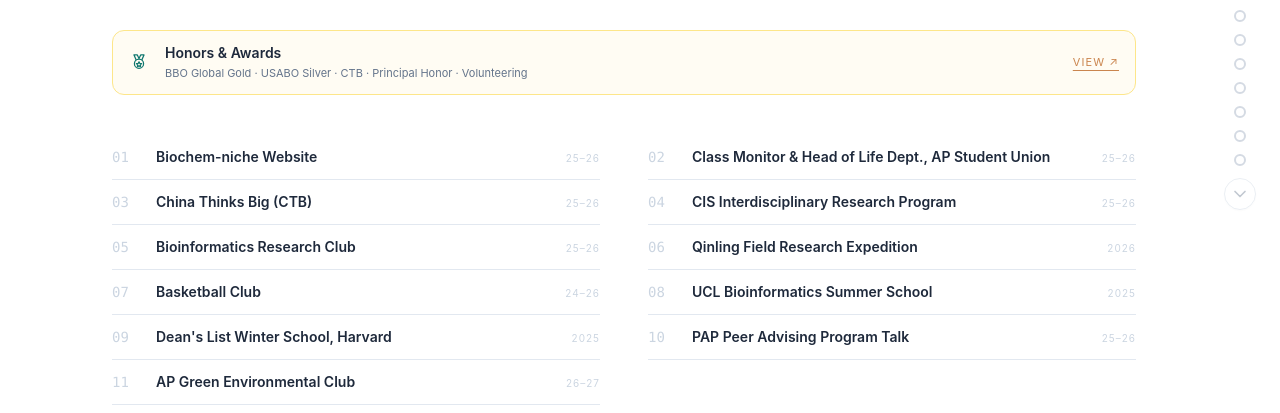
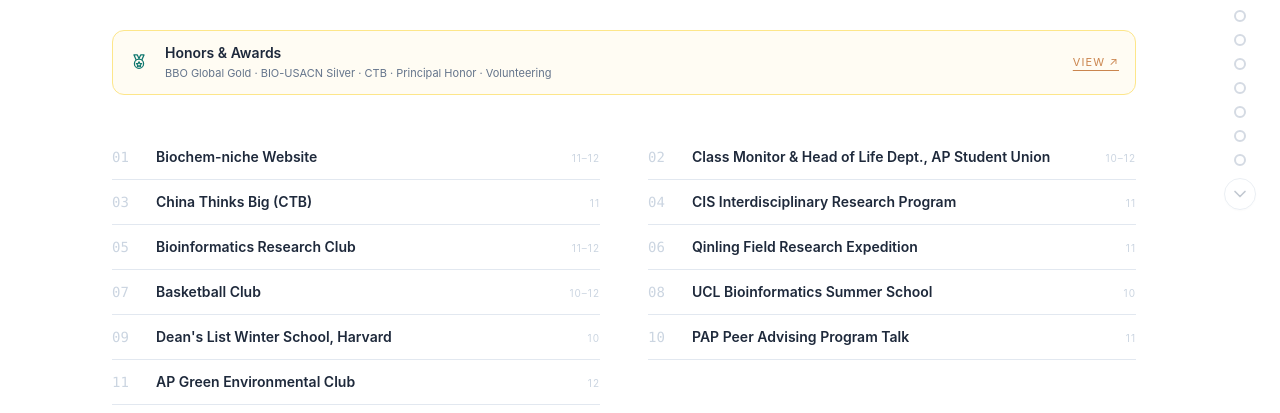
Before and after one commit to Bio-innovator/biochem-V2, a Next.js app: page /about in a window 1280 px wide. Shown: the part 384-797 px from the top of the page. Built offline with nearby package versions, Linux system fonts and the light colour scheme.

Commit message:
align honors & activities with final Common App: BIO-USACN/CTB levels, grade-based dates, principal honor certificate

```diff
--- a/app/about/page.tsx
+++ b/app/about/page.tsx
@@ -76,7 +76,7 @@ interface Activity {
 
 interface Honor {
   index: string;
-  level: 'international' | 'national' | 'school';
+  level: 'international' | 'national' | 'regional' | 'school';
   nameZh: string;
   nameEn: string;
   gradeZh: string;
@@ -105,28 +105,28 @@ const honors: Honor[] = [
   },
   {
     index: '02',
-    level: 'international',
-    nameZh: '美国生物奥林匹克（USA-China 赛区）2026 · 全国银奖',
-    nameEn: 'China National Silver, USABO (BioOlympiad Initiative USA-China) 2026',
+    level: 'national',
+    nameZh: 'BIO-USACN（原 USABO）· 全国银奖',
+    nameEn: 'National Silver Award, BIO-USACN (formerly USABO)',
     gradeZh: '11 年级',
     gradeEn: 'Grade 11',
     descZh:
-      'USABO 以全英文考核大学先修水平的生物学，覆盖从分子到生态的全部主线；全国银奖为国际赛道奖项。',
+      'BIO-USACN（原 USABO）以全英文考核大学先修水平的生物学，覆盖从分子到生态的全部主线；全国银奖授予成绩位列前茅的选手。',
     descEn:
-      'The USA Biology Olympiad tests college-level biology entirely in English, from molecules to ecosystems; the National Silver Award belongs to the international track.',
+      'BIO-USACN (formerly USABO) tests college-level biology entirely in English, from molecules to ecosystems; the National Silver Award recognizes top-scoring contestants.',
     links: [{ kind: 'pdf', href: '/assets/usabo-cert', labelZh: '获奖证书', labelEn: 'Certificate' }],
   },
   {
     index: '03',
-    level: 'national',
-    nameZh: 'CTB Regional High Distinction · 生命科学与健康赛道',
-    nameEn: 'CTB Regional High Distinction — Life Sciences & Health',
+    level: 'regional',
+    nameZh: 'CTB Regional High Distinction · 全国总决赛创新赛道（生命科学与健康）',
+    nameEn: 'CTB Regional High Distinction, National Finals: Innovation Track — Life Sciences & Health',
     gradeZh: '11 年级',
     gradeEn: 'Grade 11',
     descZh:
-      '凭乳糖不耐受研究项目获 CTB Regional High Distinction（全国论坛华北区团队二等奖）——该奖项为国家级，属生命科学与健康赛道；论文以共同第一作者身份发表于期刊《进展》。',
+      '凭乳糖不耐受研究项目获 CTB Regional High Distinction（全国论坛华北区团队二等奖），属全国总决赛创新赛道 · 生命科学与健康方向；论文以共同第一作者身份发表于期刊《进展》。',
     descEn:
-      'CTB Regional High Distinction at the national forum — a national-level award in the Life Sciences & Health track — for our lactose-intolerance research, published in Advance as co-first author.',
+      'CTB Regional High Distinction at the National Finals (Innovation Track, Life Sciences & Health) for our lactose-intolerance research, published in Advances as co-first author.',
     links: [
       { kind: 'pdf', href: '/assets/ctb-paper', labelZh: '发表论文', labelEn: 'Published paper' },
       { kind: 'pdf', href: '/assets/ctb-regional-award', labelZh: '获奖证书：Regional High Distinction', labelEn: 'Award certificate: Regional High Distinction' },
@@ -145,6 +145,7 @@ const honors: Honor[] = [
       '校内最高荣誉，授予毕业年级在学术、课外活动与品格三方面均位列前 10% 的学生，于学年末综合评定。',
     descEn:
       'The school\u2019s highest honor, awarded at year-end to seniors in the top 10% across academics, extracurriculars, and character.',
+    links: [{ kind: 'pdf', href: '/assets/principal-cert', labelZh: '获奖证书', labelEn: 'Certificate' }],
   },
   {
     index: '05',
@@ -170,9 +171,9 @@ const activities: Activity[] = [
     tagEn: 'Full-stack · Education',
     nameZh: '生物学习网站开发和推广',
     nameEn: 'Biochem-niche Website',
-    yearShort: '25–26',
-    timeZh: '2025.09 至今 · 持续迭代',
-    timeEn: 'Sep 2025 – Present · Continuously iterating',
+    yearShort: '11–12',
+    timeZh: '11–12 年级 · 持续迭代',
+    timeEn: 'Grades 11–12 · Continuously iterating',
     roleZh: '创建者 · 独立开发者与运营者',
     roleEn: 'Founder & solo developer',
     introZh:
@@ -198,9 +199,9 @@ const activities: Activity[] = [
     tagEn: 'Leadership · Service',
     nameZh: '班长 · AP 学生会生活部长',
     nameEn: 'Class Monitor & Head of Life Dept., AP Student Union',
-    yearShort: '25–26',
-    timeZh: '2025.03 至今 · 已连任',
-    timeEn: 'Mar 2025 – Present · Re-elected',
+    yearShort: '10–12',
+    timeZh: '10–12 年级 · 已连任',
+    timeEn: 'Grades 10–12 · Re-elected',
     roleZh: '班长（统筹班委团队）；生活部长（牵头 AP 年级卫生管理）',
     roleEn: 'Class monitor; Dept. head in the student union',
     introZh:
@@ -218,15 +219,15 @@ const activities: Activity[] = [
     tagEn: 'Research · Innovation',
     nameZh: 'CTB 全球青年研究创新论坛',
     nameEn: 'China Thinks Big (CTB)',
-    yearShort: '25–26',
-    timeZh: '2025.09 – 2026.05 · 历时约半年',
-    timeEn: 'Sep 2025 – May 2026 · About 6 months',
+    yearShort: '11',
+    timeZh: '11 年级 · 历时约半年',
+    timeEn: 'Grade 11 · About 6 months',
     roleZh: '队长 · 核心主导（方案设计、结果分析、论文定稿）',
     roleEn: 'Team lead — design, analysis & paper',
     introZh:
-      '独立组队完成“长效解决乳糖不耐受的可行性方案及验证”（转基因益生菌疗法的可行性分析与多维风险评估）。在没有老师指导的情况下从零搭建研究框架，比对 30 余篇权威期刊文献，重新分析人群调研数据，并请教老师后彻底调整研究框架，建立起严密的合规性与长期安全风险评估模型。最终获 CTB Regional High Distinction（全国论坛华北区团队二等奖，国家级奖项，生命科学与健康赛道），论文以共同第一作者身份发表于学术期刊《进展》（Advance，国内统一刊号 CN 50-1076/N，万方、维普收录）。',
+      '独立组队完成“长效解决乳糖不耐受的可行性方案及验证”：设计携带 lacZ 基因与杀灭开关（kill switch）的双菌株转基因益生菌疗法，并建模药代动力学（PK）过程。在没有老师指导的情况下从零搭建研究框架，比对 30 余篇权威期刊文献，重新分析人群调研数据，并请教老师后彻底调整研究框架，建立起严密的合规性与长期安全风险评估模型。最终获 CTB Regional High Distinction（全国论坛华北区团队二等奖，全国总决赛创新赛道 · 生命科学与健康），论文以共同第一作者身份发表于学术期刊《进展》（Advances，国内统一刊号 CN 50-1076/N，万方、维普收录）。',
     introEn:
-      "Led a self-organized team on \"a long-term solution for lactose intolerance\" — a feasibility analysis and multi-dimensional risk assessment of a probiotic therapy. With no faculty supervision, I built the research framework from scratch, reviewed 30+ journal papers, re-analyzed our survey data, and rebuilt the compliance and long-term safety model after consulting a teacher. We earned the CTB Regional High Distinction at the national forum — a national-level award in the Life Sciences & Health track — and the paper was published, with me as co-first author, in Advance (进展, CN 50-1076/N), a nationally registered periodical indexed by Wanfang Data and VIP (CQVIP), two of China's major academic databases.",
+      "Led a self-organized team on \"a long-term solution for lactose intolerance\" — designing dual engineered probiotic strains (lacZ / kill switch), modeling PK kinetics, and running a multi-dimensional risk assessment. With no faculty supervision, I built the research framework from scratch, reviewed 30+ journal papers, re-analyzed our survey data, and rebuilt the compliance and long-term safety model after consulting a teacher. We earned the CTB Regional High Distinction at the National Finals (Innovation Track, Life Sciences & Health), and the paper was published, with me as co-first author, in Advances (进展, CN 50-1076/N), a nationally registered periodical indexed by Wanfang Data and VIP (CQVIP), two of China's major academic databases.",
     images: [
       { src: '/assets/ctb', captionZh: '全国论坛展区合影', captionEn: 'At the national forum exhibition' },
     ],
@@ -243,15 +244,15 @@ const activities: Activity[] = [
     tagEn: "Neurobiology · Alzheimer's",
     nameZh: 'CIS 跨学科研究项目',
     nameEn: 'CIS Interdisciplinary Research Program',
-    yearShort: '25–26',
-    timeZh: '11 年级 · 全年 · 每周 4 小时 · 共 35 周',
-    timeEn: 'Grade 11 · All year · 4 hrs/week · 35 weeks',
+    yearShort: '11',
+    timeZh: '11 年级 · 全年 · 每周 4 小时 · 共 30 周',
+    timeEn: 'Grade 11 · All year · 4 hrs/week · 30 weeks',
     roleZh: '参与者（跟随专业导师，团队协作）',
     roleEn: 'Participant · Mentor-led team research',
     introZh:
-      '参加 CIS（The Center for Interdisciplinary Scholarship）跨学科研究项目，主题为阿尔兹海默症：跟随专业导师学习神经生物学理论与科研方法，参与实验数据整理、文献检索与分析，与团队协作完成研究阶段性报告，深入探索可能涉及的基因突变、发病机制与潜在干预方向。这次经历让我打破单一学科的思维局限，深刻理解跨学科融合（生物＋数据＋临床）的价值。',
+      '参加 CIS（The Center for Interdisciplinary Scholarship）跨学科研究项目，聚焦阿尔兹海默症中 Tau 蛋白的传播阻断：跟随专业导师学习神经生物学理论与科研方法，设计研究提案，筛选能 tether 细胞外囊泡（EV）中 Tau 的蛋白以阻止其扩散；搭建 Gate-0 冷冻电子断层成像（cryo-ET）模型，并规划双轨化学筛选与体内实验验证。这次经历让我打破单一学科的思维局限，深刻理解跨学科融合（生物＋数据＋临床）的价值。',
     introEn:
-      "Joined the CIS interdisciplinary research program on Alzheimer's disease — studying neurobiology theory and research methods under a faculty mentor, organizing experimental data, analyzing literature, and co-authoring a staged research report on gene mutations, pathogenesis, and potential interventions. It taught me to break single-discipline thinking and value the fusion of biology, data, and clinical insight.",
+      "Joined the CIS interdisciplinary research program on Alzheimer's disease — studying neurobiology theory and research methods under a faculty mentor, and designing a proposal that identifies EV Tau-tethering proteins to halt Tau spread, with a Gate-0 cryo-ET model, a dual-track chemical screen, and in vivo assays. It taught me to break single-discipline thinking and value the fusion of biology, data, and clinical insight.",
     links: [
       { kind: 'pdf', href: '/assets/cis-paper', labelZh: '研究论文', labelEn: 'Research paper' },
       { kind: 'pdf', href: '/assets/cis-transcript', labelZh: 'CIS 成绩单', labelEn: 'CIS Transcript' },
@@ -265,15 +266,15 @@ const activities: Activity[] = [
     tagEn: 'Founder · Community',
     nameZh: '生物信息科研社团',
     nameEn: 'Bioinformatics Research Club',
-    yearShort: '25–26',
-    timeZh: '2025.09 至今 · 已组织 5 次活动',
-    timeEn: 'Sep 2025 – Present · 5 sessions held',
+    yearShort: '11–12',
+    timeZh: '11–12 年级 · 已组织 5 次活动',
+    timeEn: 'Grades 11–12 · 5 sessions held',
     roleZh: '创始人 · 社长',
     roleEn: 'Founder & President',
     introZh:
-      '牵头成立校内首个生物信息科研社团，完成章程制定与招新运营。面对缺乏编程基础的社员，我把自己沉淀的核心数据库文档毫无保留地分享，并亲自带大家实操：以 NCBI 检索基因序列与文献，用 UniProt 查询蛋白质序列与亚细胞定位，引入 STRING 构建 PPI 网络寻找核心基因，借助 KEGG 通路图谱做功能富集分析，最终合作完成社团的生物高阶分析学习成果。',
+      '牵头成立校内首个生物信息科研社团，完成章程制定与招新运营，规模达 50 余人。面对缺乏编程基础的社员，我把自己沉淀的核心数据库文档毫无保留地分享，并亲自带大家实操：以 NCBI 检索基因序列与文献，用 UniProt 查询蛋白质序列与亚细胞定位，引入 STRING 构建 PPI 网络寻找核心基因，借助 KEGG 通路图谱做功能富集分析，最终合作完成社团的生物高阶分析学习成果。',
     introEn:
-      "Founded the school's first bioinformatics research club — charter, recruitment, and operations. I shared my self-taught database notes openly and led members hands-on: NCBI for sequences and literature, UniProt for protein sequences and subcellular localization, STRING for PPI networks to find driver genes, and KEGG for enrichment analysis — together producing the club's advanced-analysis project.",
+      "Founded the school's first bioinformatics research club — charter, recruitment, and operations — growing it to 50+ members. I shared my self-taught database notes openly and led members hands-on: NCBI for sequences and literature, UniProt for protein sequences and subcellular localization, STRING for PPI networks to find driver genes, and KEGG for enrichment analysis — together producing the club's advanced-analysis project.",
     images: [
       { src: '/assets/bioinfo-club', captionZh: '社团社徽', captionEn: 'Club emblem' },
     ],
@@ -285,9 +286,9 @@ const activities: Activity[] = [
     tagEn: 'Ecology · Fieldwork',
     nameZh: '秦岭实地科研考察',
     nameEn: 'Qinling Field Research Expedition',
-    yearShort: '2026',
-    timeZh: '2026.05 – 2026.06 · 全天实地考察',
-    timeEn: 'May – Jun 2026 · Full-day field surveys',
+    yearShort: '11',
+    timeZh: '11 年级（假期）· 全天实地考察',
+    timeEn: 'Grade 11 (break) · Full-day field surveys',
     roleZh: '团队的领导者与队长',
     roleEn: 'Team leader',
     introZh:
@@ -310,15 +311,15 @@ const activities: Activity[] = [
     tagEn: 'Sports · Teamwork',
     nameZh: '篮球社团',
     nameEn: 'Basketball Club',
-    yearShort: '24–26',
-    timeZh: '2024.09 至今 · 每周 2–3 次训练',
-    timeEn: 'Sep 2024 – Present · 2–3 sessions weekly',
+    yearShort: '10–12',
+    timeZh: '10–12 年级 · 每周 2–3 次训练',
+    timeEn: 'Grades 10–12 · 2–3 sessions weekly',
     roleZh: '队员 · 协助组织校内赛事',
     roleEn: 'Team member',
     introZh:
-      '坚持参与日常训练与校内外友谊赛，高一随队征战 BIBA 国际学校篮球联赛。高强度训练磨砺了我的毅力与抗压能力，让我学会与队友并肩作战、以平常心面对输赢——球场上“再练一遍”的心态，后来被我带进了学习与科研。',
+      '身高 191cm，初中起担任中锋。坚持参与日常训练与校内外友谊赛，高一随队征战 BIBA 国际学校篮球联赛。高强度训练磨砺了我的毅力与抗压能力，让我学会与队友并肩作战、以平常心面对输赢——球场上“再练一遍”的心态，后来被我带进了学习与科研。',
     introEn:
-      'Trained 2–3 times a week and competed in the BIBA inter-school league. The intensity built my resilience and taught me to face wins and losses with equanimity — the "one more drill" mindset on the court later carried over into my studies and research.',
+      'A 191cm center since middle school. Trained 2–3 times a week and competed in the BIBA inter-school league. The intensity built my resilience and taught me to face wins and losses with equanimity — the "one more drill" mindset on the court later carried over into my studies and research.',
     images: [
       { src: '/assets/basketball', captionZh: '校内训练赛', captionEn: 'Practice game at the school gym' },
     ],
@@ -330,15 +331,15 @@ const activities: Activity[] = [
     tagEn: 'Bioinformatics · Summer Research',
     nameZh: 'UCL 生物信息学夏校',
     nameEn: 'UCL Bioinformatics Summer School',
-    yearShort: '2025',
-    timeZh: '2025.07 – 2025.08 · 10 年级（高一）暑假',
-    timeEn: 'Jul – Aug 2025 · Summer after Grade 10',
+    yearShort: '10',
+    timeZh: '10 年级（高一）暑假',
+    timeEn: 'Summer after Grade 10',
     roleZh: '参与者 · 独立完成综述报告',
     roleEn: 'Participant · Independent review report',
     introZh:
-      '系统学习生物信息学数据分析、基因功能研究等专业知识与实操技能；独立完成文献调研，结合课程所学分析基因数据，最终完成 FAM131A 未知功能基因的功能推测综述报告，得到夏校导师的专业点评与认可。全英文的授课与研究环境显著提升了我的专业英语能力。',
+      '系统学习生物信息学数据分析、基因功能研究等专业知识与实操技能；独立完成文献调研，运用 AlphaFold、STRING、GEO 等多组学工具分析基因数据，最终完成 FAM131A 未知功能基因的功能推测综述报告（聚焦其囊泡接头作用），得到夏校导师的专业点评与认可。全英文的授课与研究环境显著提升了我的专业英语能力。',
     introEn:
-      'Systematically studied bioinformatic data analysis and gene-function research, then independently completed a literature-based review proposing functions for the uncharacterized gene FAM131A — commended by the course mentor. The all-English research environment sharpened my academic English as well.',
+      'Systematically studied bioinformatic data analysis and gene-function research, then independently completed a literature-based review proposing functions for the uncharacterized gene FAM131A — analyzing it with multi-omics tools (AlphaFold, STRING, GEO) and focusing on its vesicle-adaptor role — commended by the course mentor. The all-English research environment sharpened my academic English as well.',
     images: [
       { src: '/assets/ucl-summer', captionZh: 'UCL 实验课', captionEn: 'Lab session at UCL' },
     ],
@@ -353,15 +354,15 @@ const activities: Activity[] = [
     tagEn: 'Academic Honor · Top 10%',
     nameZh: "Dean's List 冬校（哈佛大学）",
     nameEn: "Dean's List Winter School, Harvard",
-    yearShort: '2025',
-    timeZh: '2025.01 – 2025.02 · 高一寒假',
-    timeEn: 'Jan – Feb 2025 · Grade-10 winter',
+    yearShort: '10',
+    timeZh: '10 年级（高一）寒假',
+    timeEn: 'Grade-10 winter',
     roleZh: '参与者（GPA 年级前 10% 获推荐入选）',
     roleEn: 'Participant, nominated on top-10% GPA',
     introZh:
-      '第一次独自走出国门，进入哈佛大学体验真实的大学课堂。在哈佛教授的合成生物学课程中，我第一次近距离接触前沿研究，看到基因线路如何被设计与编程——由此坚定了深耕生物的决心，“去海外读大学”也从模糊念头变成了清晰目标。',
+      '第一次独自走出国门，进入哈佛大学体验真实的大学课堂。我融入本科生的合成生物学与有机化学课堂，第一次近距离接触前沿研究，看到基因线路如何被设计与编程；还设计了一份关于人猴食物交换冲突的 hackathon 提案——由此坚定了深耕生物的决心，“去海外读大学”也从模糊念头变成了清晰目标。',
     introEn:
-      'My first time abroad on my own, sitting in real university classrooms at Harvard. A synthetic-biology course taught by Harvard faculty gave me my first close look at frontier research — how gene circuits are designed and programmed — and turned "studying abroad" from a vague idea into a clear goal.',
+      'My first time abroad on my own, sitting in real university classrooms at Harvard. I joined undergraduate synthetic-biology and organic-chemistry classes, got my first close look at frontier research — how gene circuits are designed and programmed — and designed a hackathon proposal on human–monkey food-bartering conflicts, turning "studying abroad" from a vague idea into a clear goal.',
     images: [
       { src: '/assets/deans-list-1', captionZh: '冬校结业证书颁发', captionEn: 'Certificate ceremony' },
       { src: '/assets/deans-list-2', captionZh: '哈佛大学怀德纳图书馆前', captionEn: 'In front of Widener Library' },
@@ -374,15 +375,15 @@ const activities: Activity[] = [
     tagEn: 'Public Speaking',
     nameZh: 'PAP 学法分享宣讲',
     nameEn: 'PAP Peer Advising Program Talk',
-    yearShort: '25–26',
-    timeZh: '2025.09 至今 · 旗舰宣讲 2025.11',
-    timeEn: 'Sep 2025 – Present · Flagship talk Nov 2025',
+    yearShort: '11',
+    timeZh: '11 年级 · 旗舰宣讲',
+    timeEn: 'Grade 11 · Flagship talk',
     roleZh: '组织者 · 主讲人（全程策划并主持）',
     roleEn: 'Organizer & speaker',
     introZh:
-      '全程策划并主持 PAP（Peer Advising Program）社团校园宣讲，面向全体高一学弟学妹，负责宣讲流程设计与内容筹备，分享自己学习生物的经历与经验。这次经历让我突破了公众表达的紧张感，提升了逻辑表达与现场应变能力，也体会到把科研价值传递给后来者的成就感。',
+      '全程策划并主持 PAP（Peer Advising Program）社团校园宣讲，面向全体高一学弟学妹，负责宣讲流程设计与内容筹备，辅导同学们生物学习与 BBO 备赛，并主持 50 余人参与的旗舰分享会，分享自己的学习方法与时间管理心得。这次经历让我突破了公众表达的紧张感，提升了逻辑表达与现场应变能力，也体会到把科研价值传递给后来者的成就感。',
     introEn:
-      'Planned and hosted the PAP campus talk end-to-end — designing the flow, preparing the content, and sharing my biology-learning journey with all first-year students. It broke my fear of public speaking, sharpened my on-stage logic, and let me taste the joy of passing scientific value on to younger peers.',
+      'Planned and hosted the PAP campus talk end-to-end — designing the flow, preparing the content, mentoring peers in biology and BBO prep, and hosting a flagship panel for 50+ students on study skills and time management. It broke my fear of public speaking, sharpened my on-stage logic, and let me taste the joy of passing scientific value on to younger peers.',
     images: [
       { src: '/assets/pap-talk', captionZh: '宣讲现场', captionEn: 'Live at the PAP talk' },
     ],
@@ -397,9 +398,9 @@ const activities: Activity[] = [
     tagEn: 'Environment · Science Media',
     nameZh: 'AP Green 环保社团',
     nameEn: 'AP Green Environmental Club',
-    yearShort: '26–27',
-    timeZh: '2026.09 至今 · 12 年级',
-    timeEn: 'Sep 2026 – Present · Grade 12',
+    yearShort: '12',
+    timeZh: '12 年级 · 进行中',
+    timeEn: 'Grade 12 · Ongoing',
     roleZh: '成员 · 社团中文抖音账号运营',
     roleEn: "Member · runs the club's Chinese Douyin channel",
     introZh:
@@ -536,6 +537,7 @@ function ActivityPage({ a, total }: { a: Activity; total: number }) {
 const levelStyle: Record<Honor['level'], { zh: string; en: string; cls: string }> = {
   international: { zh: '国际级', en: 'International', cls: 'bg-amber-50 text-amber-700 border-amber-200' },
   national: { zh: '国家级', en: 'National', cls: 'bg-teal-50 text-teal-700 border-teal-200' },
+  regional: { zh: '区域级', en: 'State/Regional', cls: 'bg-sky-50 text-sky-700 border-sky-200' },
   school: { zh: '校级', en: 'School', cls: 'bg-slate-100 text-slate-600 border-slate-200' },
 };
 
@@ -664,7 +666,7 @@ export default function AboutPage() {
             {zh ? '荣誉与奖项' : 'Honors & Awards'}
           </span>
           <span className="block text-[11px] text-slate-500 mt-0.5">
-            {zh ? 'BBO 全球金奖 · USABO 全国银奖 · CTB · 校长荣誉奖 · 优秀志愿者' : 'BBO Global Gold · USABO Silver · CTB · Principal Honor · Volunteering'}
+            {zh ? 'BBO 全球金奖 · BIO-USACN 全国银奖 · CTB · 校长荣誉奖 · 优秀志愿者' : 'BBO Global Gold · BIO-USACN Silver · CTB · Principal Honor · Volunteering'}
           </span>
         </span>
         <span className="shrink-0 text-[11px] uppercase tracking-widest text-amber-700/70 underline underline-offset-4 group-hover:text-amber-800 transition-colors">
--- a/app/assets/[...slug]/route.ts
+++ b/app/assets/[...slug]/route.ts
@@ -6,16 +6,17 @@ import sharp from 'sharp';
 export const runtime = 'nodejs';
 export const dynamic = 'force-static';
 
-// 「网站用图」/「图片补充」/「最新用图」文件夹中的素材，以白名单 slug 对外提供
+// 「网站用图」/「图片补充」/「最新用图」/「最终的附加信息」/「2026年10月14」文件夹中的素材，以白名单 slug 对外提供
 const DEFAULT_DIR = path.join(process.cwd(), '网站用图');
 const SUPPLEMENT_DIR = path.join(process.cwd(), '图片补充');
 const LATEST_DIR = path.join(process.cwd(), '最新用图');
 const FINAL_DIR = path.join(process.cwd(), '最终的附加信息');
+const HONOR_DIR = path.join(process.cwd(), '2026年10月14');
 
 interface AssetEntry {
   file: string;
   kind: 'image' | 'pdf';
-  dir?: 'supplement' | 'latest' | 'final'; // 默认从「网站用图」读取；supplement 从「图片补充」、latest 从「最新用图」、final 从「最终的附加信息」读取
+  dir?: 'supplement' | 'latest' | 'final' | 'honor'; // 默认从「网站用图」读取；supplement 从「图片补充」、latest 从「最新用图」、final 从「最终的附加信息」、honor 从「2026年10月14」读取
 }
 
 const ASSETS: Record<string, AssetEntry> = {
@@ -54,6 +55,8 @@ const ASSETS: Record<string, AssetEntry> = {
   // —— 以下为「最终的附加信息」文件夹中的素材 ——
   'ctb-regional-award':   { file: 'CTB REGIONAL HIGH DISTINCTION.pdf', kind: 'pdf', dir: 'final' },
   'ctb-completion':       { file: 'CTB completion.pdf', kind: 'pdf', dir: 'final' },
+  // —— 以下为「2026年10月14」文件夹中的素材 ——
+  'principal-cert': { file: '校长荣誉.pdf', kind: 'pdf', dir: 'honor' },
 };
 
 export async function GET(
@@ -73,6 +76,8 @@ export async function GET(
       ? LATEST_DIR
       : entry.dir === 'final'
       ? FINAL_DIR
+      : entry.dir === 'honor'
+      ? HONOR_DIR
       : DEFAULT_DIR;
   const filePath = path.join(baseDir, entry.file);
   if (!filePath.startsWith(baseDir)) {
```
